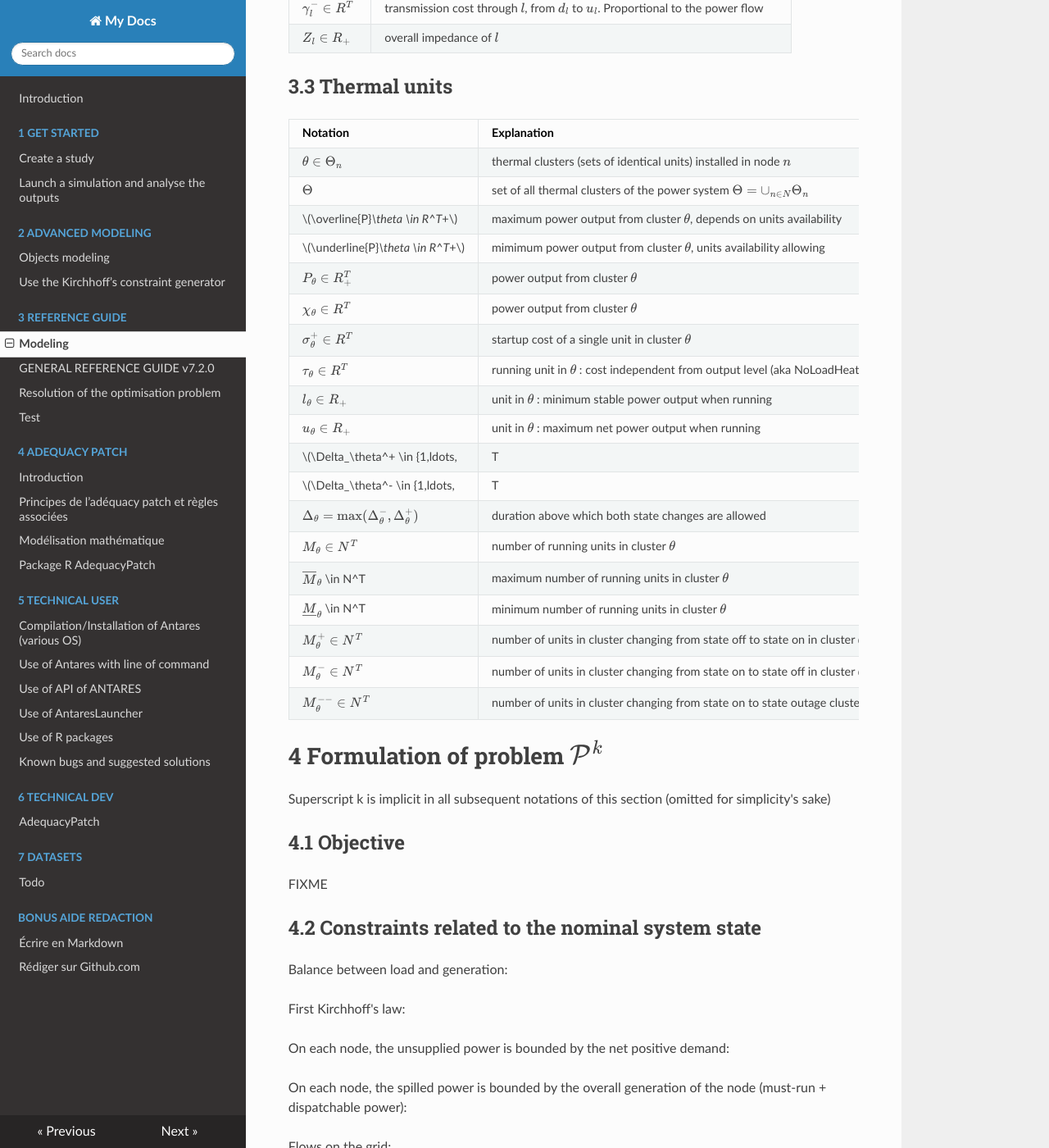
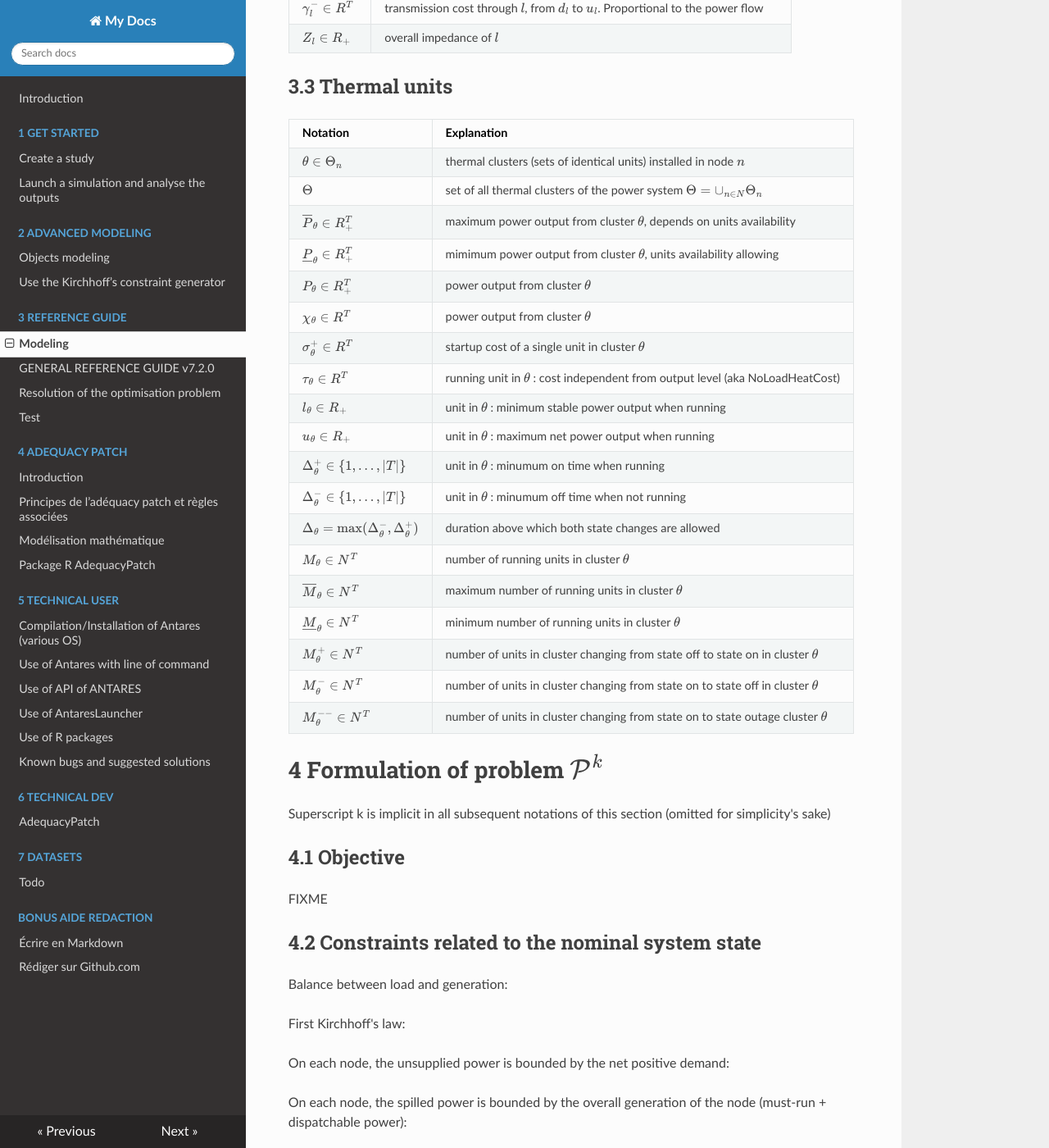
Before and after one commit to AntaresSimulatorTeam/antares-doc, an MkDocs documentation site: the page built from docs/3-reference-guide/modeling.md, in a window 1280 px wide and 1400 px high, scrolled down 6042 px. Shown: the whole window at 82% size. Built offline with MkDocs 1.6.1, drawn with Linux system fonts in a browser that asks for light colours; nearby versions of some CDN libraries; formulas are drawn with MathJax 3.

Commit message:
Fix previous commit

```diff
--- a/docs/3-reference-guide/modeling.md
+++ b/docs/3-reference-guide/modeling.md
@@ -122,20 +122,20 @@ The next sections of this document develop the following subjects:
 | ------------ | ------------- |
 |\\(\theta \in \Theta_n\\)|thermal clusters (sets of identical units) installed in node \\(n\\)|
 |\\(\Theta\\)|set of all thermal clusters of the power system \\(\Theta = \cup_{n\in N} \Theta_n\\)|
-|\\(\overline{P}_\theta \in R^T_+\\)|maximum power output from cluster \\(\theta\\), depends on units availability|
-|\\(\underline{P}_\theta \in R^T_+\\)|mimimum power output from cluster \\(\theta\\), units availability allowing|
+|\\(\overline{P}\_\theta \in R^T_+\\)|maximum power output from cluster \\(\theta\\), depends on units availability|
+|\\(\underline{P}\_\theta \in R^T_+\\)|mimimum power output from cluster \\(\theta\\), units availability allowing|
 |\\(P_\theta \in R^T_+\\)|power output from cluster \\(\theta\\)|
 |\\(\chi_\theta \in R^T\\)|power output from cluster \\(\theta\\)|
 |\\(\sigma_\theta^+ \in R^T\\)|startup cost of a single unit in cluster \\(\theta\\)|
 |\\(\tau_\theta \in R^T\\)|running unit in \\(\theta\\) : cost independent from output level (aka NoLoadHeatCost)|
 |\\(l_\theta \in R_+\\)|unit in \\(\theta\\) : minimum stable power output when running|
 |\\(u_\theta \in R_+\\)|unit in \\(\theta\\) : maximum net power output when running|
-|\\(\Delta_\theta^+ \in \{1,ldots, |T|\}\\)|unit in \\(\theta\\) : minumum on time when running|
-|\\(\Delta_\theta^- \in \{1,ldots, |T|\}\\)|unit in \\(\theta\\) : minumum off time when not running|
+|\\(\Delta_\theta^+ \in \lbrace 1,\dots, \|T\|\rbrace\\)|unit in \\(\theta\\) : minumum on time when running|
+|\\(\Delta_\theta^- \in \lbrace1,\dots, \|T\|\rbrace\\)|unit in \\(\theta\\) : minumum off time when not running|
 |\\(\Delta_\theta = \max(\Delta_\theta^-, \Delta_\theta^+) \\)|duration above which both state changes are allowed|
 |\\(M_\theta \in N^T\\)|number of running units in cluster \\(\theta\\)|
-|\\(\overline{M}_\theta\\) \in N^T|maximum number of running units in cluster \\(\theta\\)|
-|\\(\underline{M}_\theta\\) \in N^T|minimum number of running units in cluster \\(\theta\\)|
+|\\(\overline{M}_\theta \in N^T\\)|maximum number of running units in cluster \\(\theta\\)|
+|\\(\underline{M}_\theta \in N^T\\)|minimum number of running units in cluster \\(\theta\\)|
 |\\(M_\theta^+ \in N^T\\)|number of units in cluster changing from state off to state on in cluster \\(\theta\\)|
 |\\(M_\theta^- \in N^T\\)|number of units in cluster changing from state on to state off in cluster \\(\theta\\)|
 |\\(M_\theta^{--} \in N^T\\)|number of units in cluster changing from state on to state outage cluster \\(\theta\\)|
```
